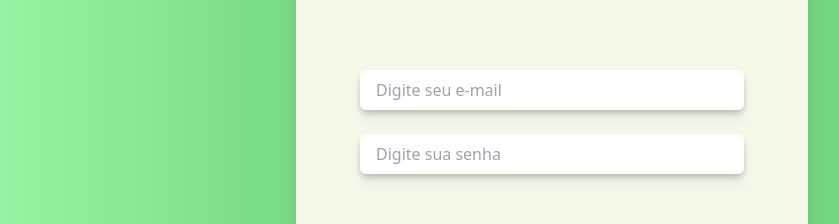
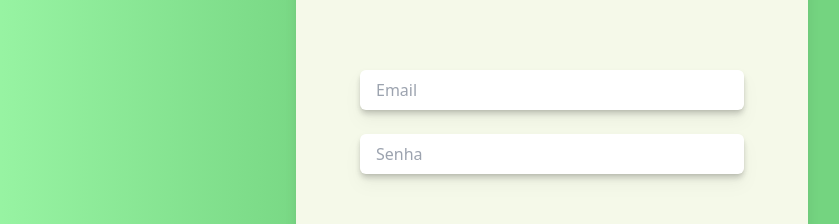
Before and after one commit to brendapc/hacktona-2024, a React (Vite) app in the folder frontend/: page /login in a window 1280 px wide. Shown: the part 192-416 px from the top of the page, without its empty margins (88-927 px from the left). Built offline with nearby package versions, Linux system fonts and the light colour scheme.

Commit message:
useState tela de login

```diff
--- a/frontend/src/pages/LoginPage.jsx
+++ b/frontend/src/pages/LoginPage.jsx
@@ -1,7 +1,10 @@
 import InputApp from "../components/input/input";
 import ButtonComponent from "../components/ButtonComponent";
+import { useState } from "react";
 
 export const LoginPage = () => {
+  const [email,setEmail] = useState('')
+  const [password,setPassword] = useState('')
   return (
     <div className="flex items-center justify-center min-h-screen bg-custom-gradient">
       <div className="w-full max-w-lg p-16 space-y-14 bg-[#F5F9E9] rounded-2xl shadow-lg">
@@ -9,11 +12,11 @@ export const LoginPage = () => {
 
         <form className="flex flex-col w-full">
           <div className="w-full mb-6 mt-4">
-            <InputApp placeHolder="Digite seu e-mail" />
+            <InputApp placeHolder="Email" onChangeText={setEmail}  />
           </div>
 
           <div className="w-full mb-32">
-            <InputApp placeHolder="Digite sua senha" />
+            <InputApp placeHolder="Senha" onChangeText={setPassword}/>
           </div>
 
           <div className="flex justify-center">
```
